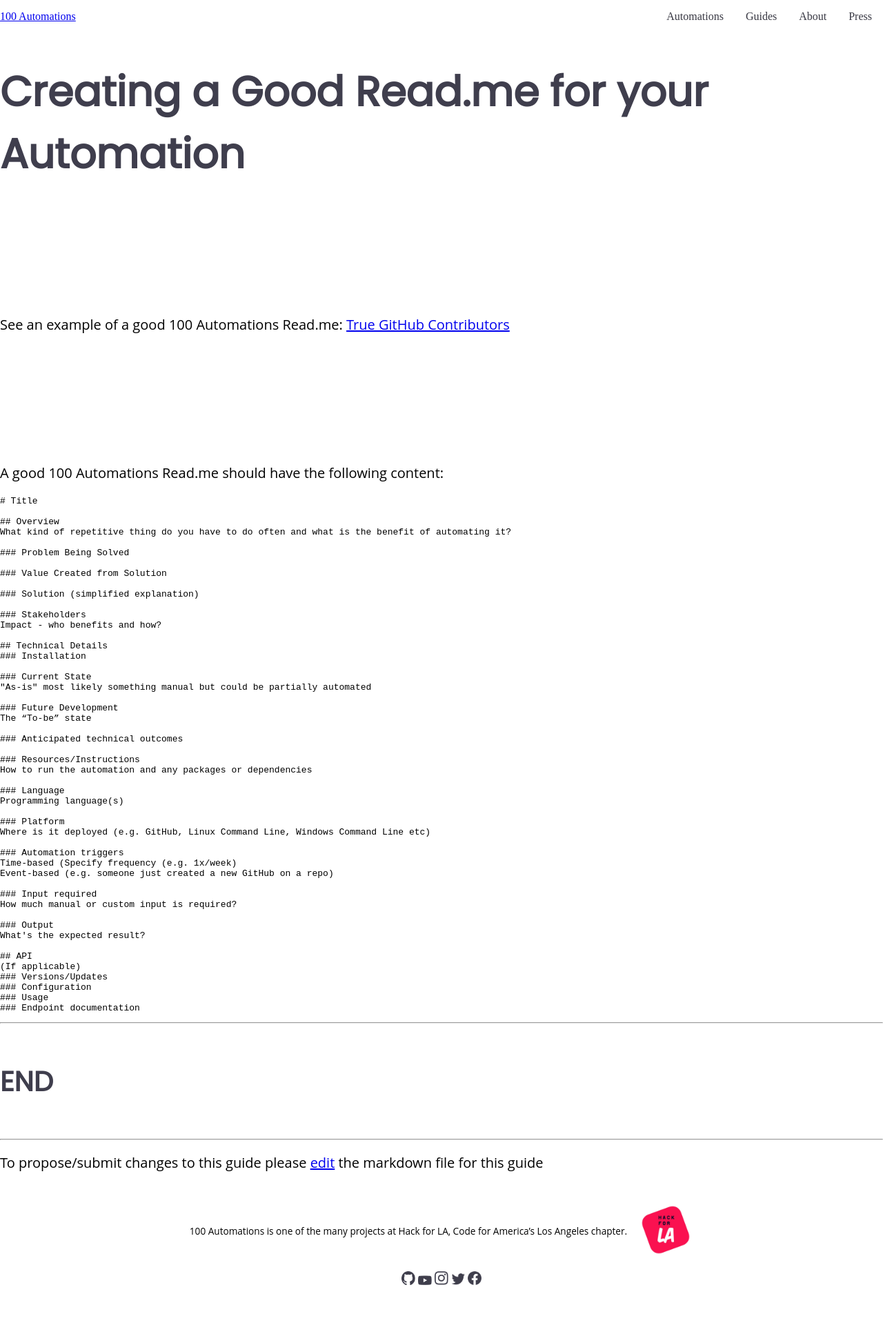
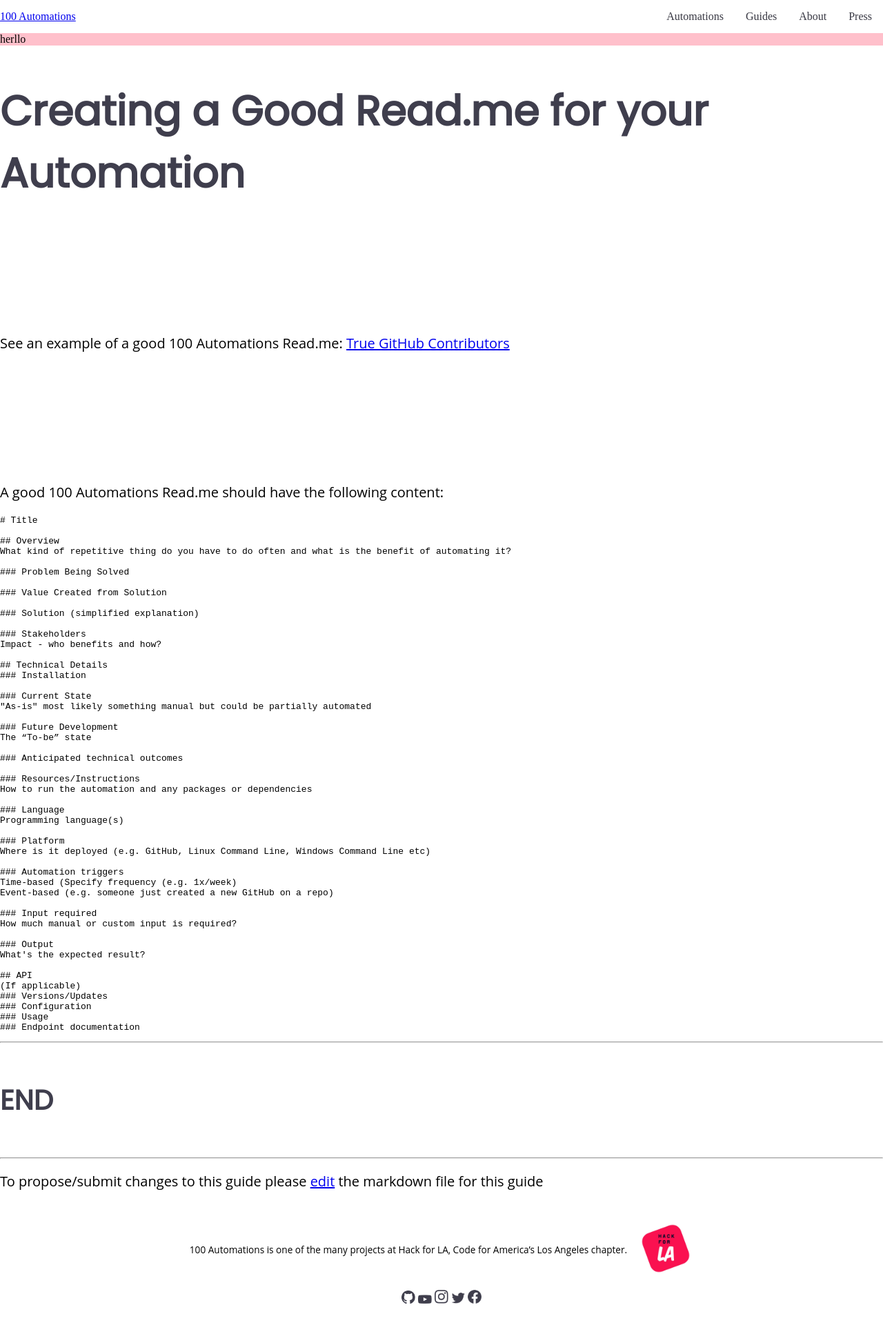
Before and after one commit to 100Automations/Website, a Jekyll site: the page built from _guides/creating-good-readmes-for-automations.md, in a window 1280 px wide. Shown: the whole page at 69% size. Built offline with Jekyll 4.4.1, drawn with Linux system fonts in a browser that asks for light colours; before the commit the page ends 1907 px from its top, so only the background shows below that.

Commit message:
some changes

```diff
--- a/_layouts/guides.html
+++ b/_layouts/guides.html
@@ -2,10 +2,17 @@
 layout: default
 ---
 <!-- This will be our layout for each guide in our collection -->
+
+<style>
+    .guide-hero{
+        background-color: pink;
+    }
+</style>
 <div class="guide_layout">
-    <div class="guide_layout-grid">
-        <div class="guide_layout-cell">
-            {{ content }}
-        </div>
-    </div>
+    <section class="guide-hero" style="background-color: pink;">
+        herllo
+    </section>
+    <section class="guide-content">
+        {{content}}
+    </section>
 </div>
```
